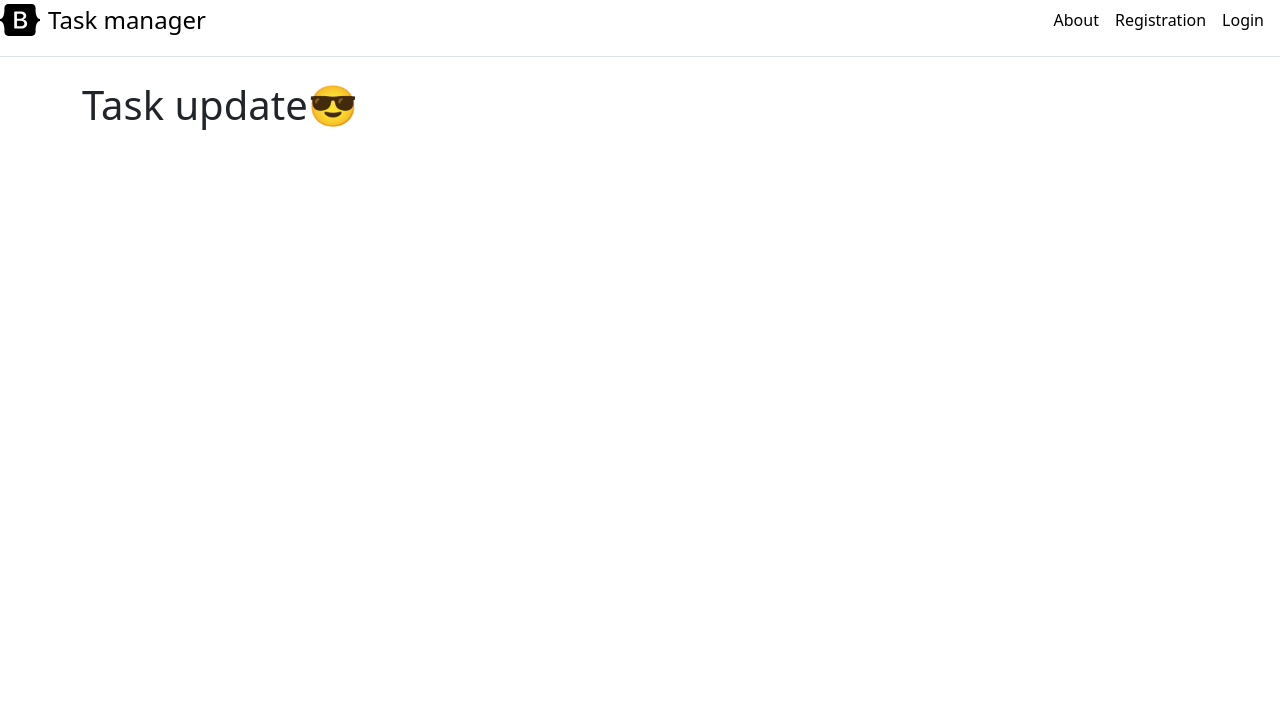
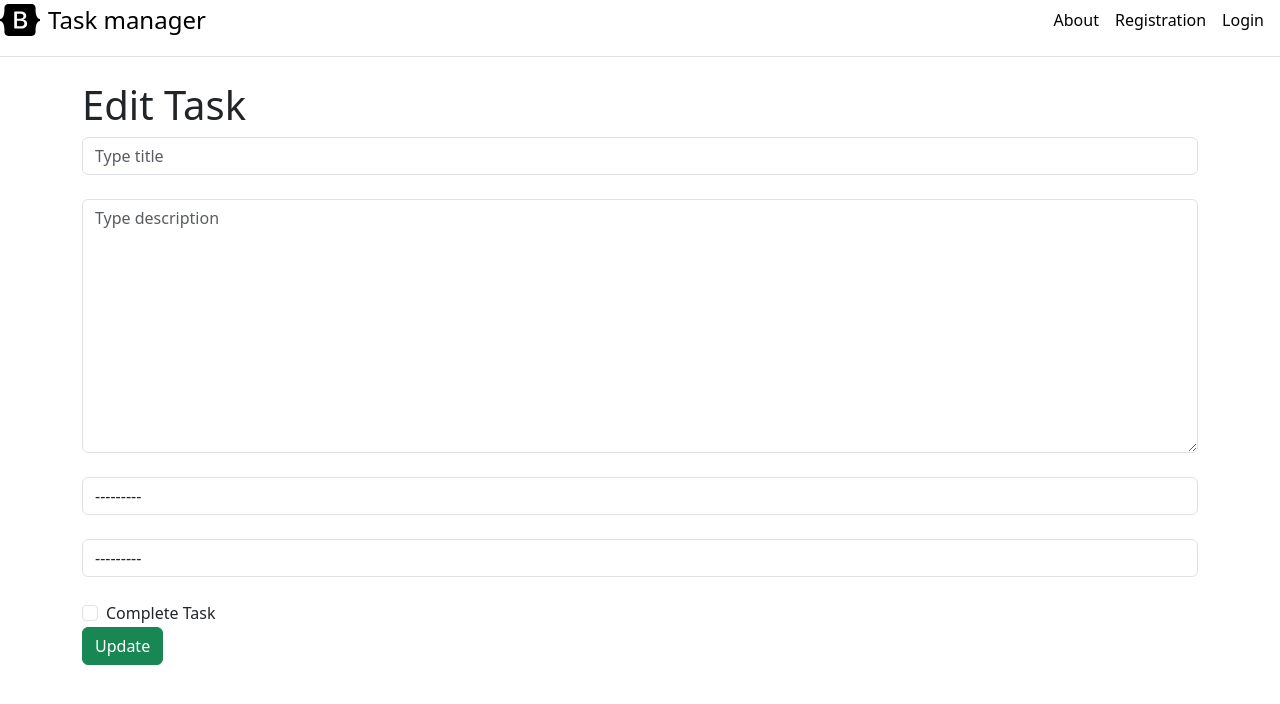
Before and after one commit to LazevAnton/alaziev_taskmanagerDjango, a Django app: template TaskManagement/templates/task_update.html in a window 1280 px wide. Shown: the top 704 px of the page. Run offline with Django 4.2, Linux system fonts and the light colour scheme; the template is opened without the code that fills it: values that come from a table or form of the project are taken from there, others are empty.

Commit message:
Редактирование таска

```diff
--- a/TaskManagement/templates/task_update.html
+++ b/TaskManagement/templates/task_update.html
@@ -1,7 +1,21 @@
 {% extends "base.html" %}
+
 {% block title %}
-    {{ "title" }}
+    {{ "TaskUpdate" }}
 {% endblock %}
+
 {% block content %}
-    <h1>Task update😎</h1>
+    <h1>Edit Task</h1>
+    <form method="post">
+        {% csrf_token %}
+        {{ form.title }}<br>
+        {{ form.description }}<br>
+        {{ form.reporter }}<br>
+        {{ form.assignee }}<br>
+        <div class="form-check">
+            <input class="form-check-input" type="checkbox" id="id_execution_status" name="execution_status">
+            <label class="form-check-label" for="id_execution_status">Complete Task</label>
+        </div>
+        <button type="submit" class="btn btn-success">Update</button>
+    </form>
 {% endblock %}
```
